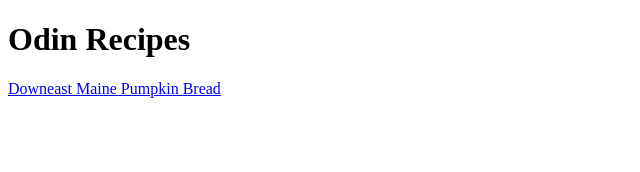
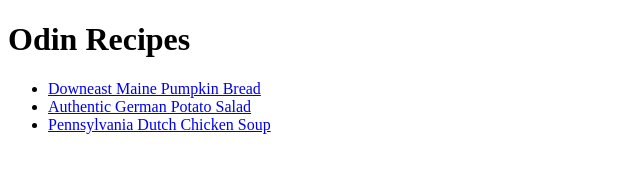
Before and after one commit to Defl8/odin-recipes, a plain HTML site: page index.html in a window 1280 px wide. Shown: the whole page, without its empty margins (0-640 px from the left). Drawn offline with Linux system fonts and the light colour scheme.

Commit message:
chore: update recipe list

```diff
--- a/index.html
+++ b/index.html
@@ -8,6 +8,18 @@
 </head>
 <body>
     <h1>Odin Recipes</h1>
-    <a href="recipes/pumpkin_bread.html">Downeast Maine Pumpkin Bread</a>
+    <ul>
+        <li>
+            <a href="recipes/pumpkin_bread.html">Downeast Maine Pumpkin Bread</a>
+        </li>
+        <li>
+            <a href="recipes/german_potato_salad.html">
+                Authentic German Potato Salad</a>
+        </li>
+        <li>
+            <a href="recipes/dutch_chicken_soup.html">
+                Pennsylvania Dutch Chicken Soup</a>
+        </li>
+    </ul>
 </body>
 </html>
```
